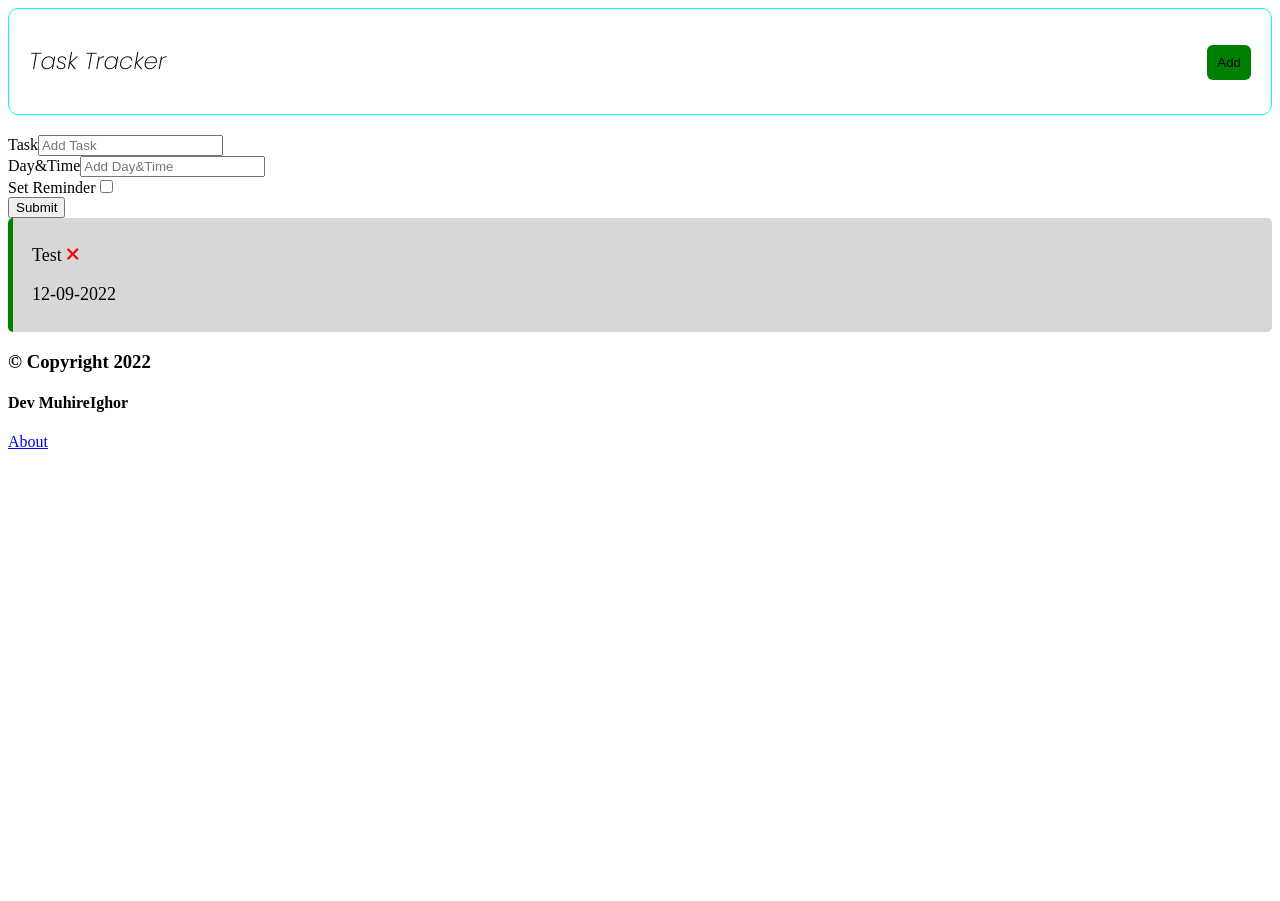
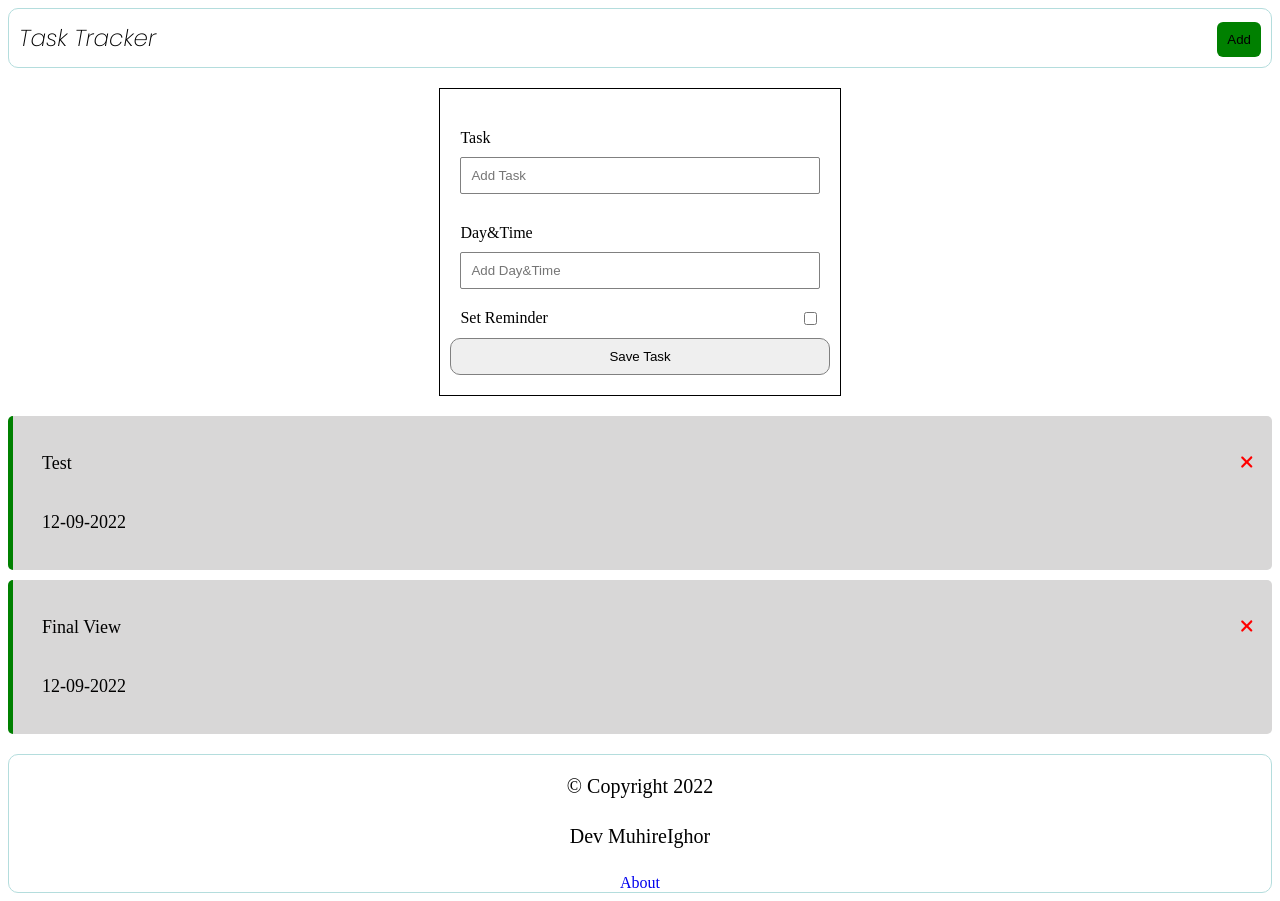
Before and after one commit to MuhireIghor/Angular-Init, an Angular app: page / in a window 1280 px wide. Both pictures are taken after a click on the button "Add". Before the commit the page ends 800 px from the top, so only its background shows below. Built offline with nearby package versions, Linux system fonts and the light colour scheme; data requests are answered from the project's data file.

Commit message:
Finalisation of the stylings

```diff
--- a/db.json
+++ b/db.json
@@ -5,6 +5,12 @@
       "day": "12-09-2022",
       "reminder": true,
       "id": 5
+    },
+    {
+      "text": "Final View",
+      "day": "12-09-2022",
+      "reminder": true,
+      "id": 6
     }
   ]
 }
--- a/src/app/components/about/about.component.css
+++ b/src/app/components/about/about.component.css
@@ -0,0 +1,12 @@
+.about{
+    padding: 12px;
+
+}
+.about>H3{
+    font-size: 20px;
+    font-weight: 100;
+}
+.about>h4{
+    font-size: 20px;
+    font-weight: 500;
+}
--- a/src/app/components/about/about.component.html
+++ b/src/app/components/about/about.component.html
@@ -1,6 +1,6 @@
-<div>
+<div class="about">
     <h3>Task Tracker App</h3>
     <h4>Version:1.0.0</h4>
     <h4>This is a Task Track App with full CRUD functionality</h4>
-    <a routerLink = '/'>Home</a>
+
 </div>
--- a/src/app/components/add-task/add-task.component.css
+++ b/src/app/components/add-task/add-task.component.css
@@ -0,0 +1,43 @@
+.main{
+    padding: 20px 10px;
+    margin: 20px auto;
+    width: 30%;
+    border:0.5px solid black;
+    height: auto;
+
+}
+.form-control{
+    display: flex;
+    flex-direction: column;
+    margin: 10px;
+    padding: 10px  0;
+}
+.form-control>label{
+    margin-bottom: 10px;
+}
+.form-control>input{
+   border-radius: 2px;
+   outline: none;
+   padding: 10px;
+   border:0.3px solid gray;
+}
+.btn{
+    width: 100%;
+    padding: 10px;
+    border-radius: 10px;
+    border:0.2px solid gray;
+}
+.btn:hover{
+    color:white;
+    background-color: black;
+    border:black;
+    border-radius: 10px;
+}
+.form-control2{
+    display: flex;
+    justify-content: space-between;
+    margin: 10px;
+}
+.form-control2>label{
+    margin-right: 10px;
+}
--- a/src/app/components/add-task/add-task.component.html
+++ b/src/app/components/add-task/add-task.component.html
@@ -1,4 +1,4 @@
-<form *ngIf="showAddTask" (ngSubmit)="onSubmit()">
+<form *ngIf="showAddTask" (ngSubmit)="onSubmit()" class="main">
 <div class="form-control">
     <label for="text">Task</label>
     <input type="text" name="text"[(ngModel)]="text" id="text"  placeholder="Add Task">
@@ -7,10 +7,10 @@
     <label for="text">Day&Time</label>
     <input type="text" name="day" [(ngModel)]="day" id="day" placeholder="Add Day&Time">
 </div>
-<div class="form-control">
+<div class="form-control2">
     <label for="text">Set Reminder</label>
     <input type="checkbox" name="reminder" [(ngModel)]="reminder" id="reminder" >
 </div>
-<input  type='submit' placeholder="Save Task" />
+<input  type='submit'value='Save Task' placeholder="Save Task" class="btn"/>
 
 </form>
--- a/src/app/components/footer/footer.component.css
+++ b/src/app/components/footer/footer.component.css
@@ -0,0 +1,14 @@
+.container{
+    margin-top: 20px;
+    text-align: center;
+    border:1px solid rgb(180, 221, 221);
+    border-radius:10px;
+}
+.container>h3,h4{
+    font-size: 20px;
+    font-weight: 100;
+}
+a{
+    list-style: none;
+    text-decoration: none;
+}
--- a/src/app/components/footer/footer.component.html
+++ b/src/app/components/footer/footer.component.html
@@ -1,4 +1,4 @@
-<div>
+<div class="container">
     <h3>&copy; Copyright 2022</h3>
     <h4>Dev MuhireIghor</h4>
     <a routerLink="/about">About</a>
--- a/src/app/components/headers/headers.component.css
+++ b/src/app/components/headers/headers.component.css
@@ -8,8 +8,12 @@ header{
     display: flex;
     justify-content: space-between;
     align-items: center;
-    border:1px solid cyan;
+    border:1px solid rgb(180, 221, 221);
     margin-bottom: 20px;
-    padding: 20px;
+    padding: 10px;
     border-radius: 10px;
 }
+header>a{
+    text-decoration: none;
+    color:black
+}
--- a/src/app/components/headers/headers.component.html
+++ b/src/app/components/headers/headers.component.html
@@ -1,4 +1,4 @@
 <header >
-    <h1 class="title">{{title}}</h1>
+    <a class="title" routerLink="/">{{title}}</a>
     <app-button *ngIf = "hasRouter('/')" color="{{showAddTask?'green':'red'}}" text="{{showAddTask?'Add':'Close'}}" (btnClick) = "toggleAddTask()"></app-button>
 </header>
--- a/src/app/components/task-item/task-item.component.css
+++ b/src/app/components/task-item/task-item.component.css
@@ -13,7 +13,13 @@
     margin-left: 10px;
     font-weight: 400;
     font-size: large;
+    padding: 10px;
 }
 .reminder{
     border-left:5px solid green;
     }
+    .container>h3{
+        display: flex;
+        justify-content: space-between;
+        padding: 10px;
+    }
```
